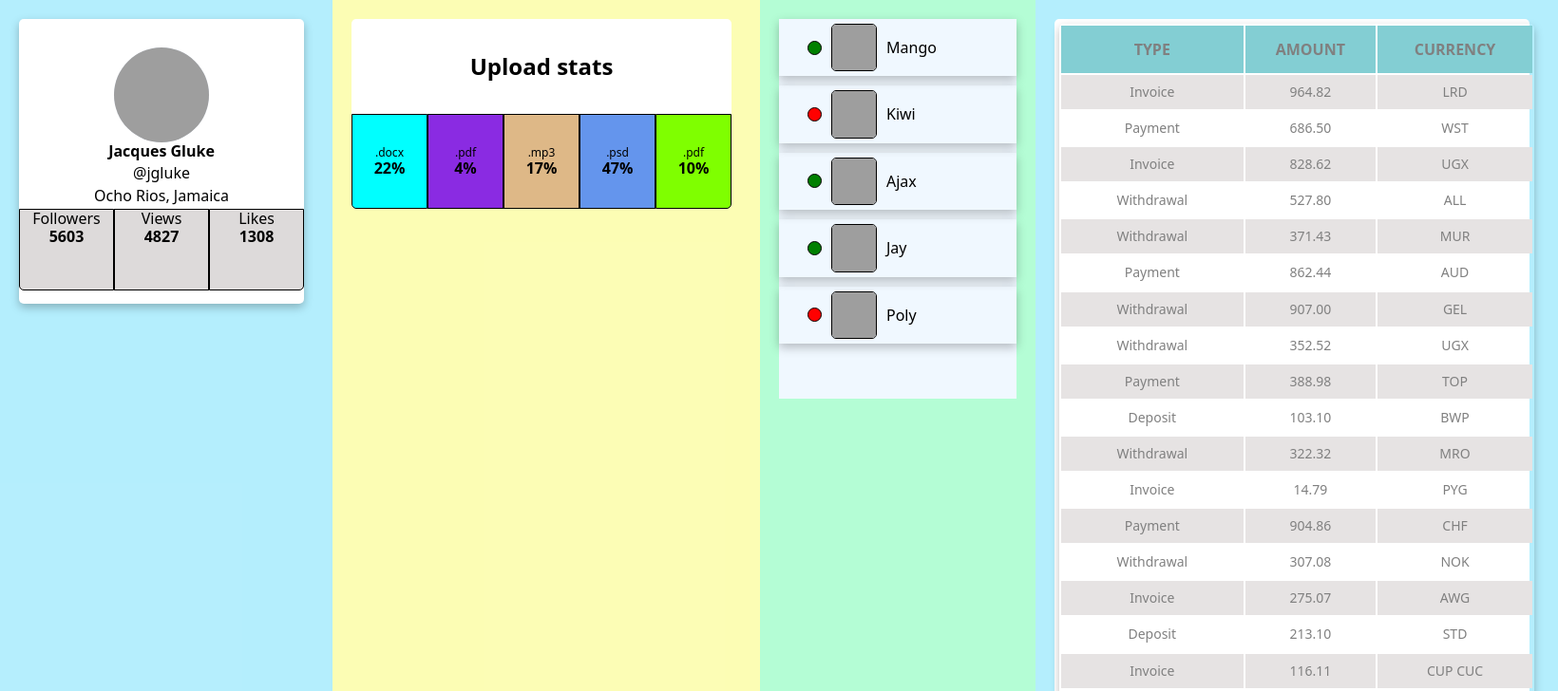
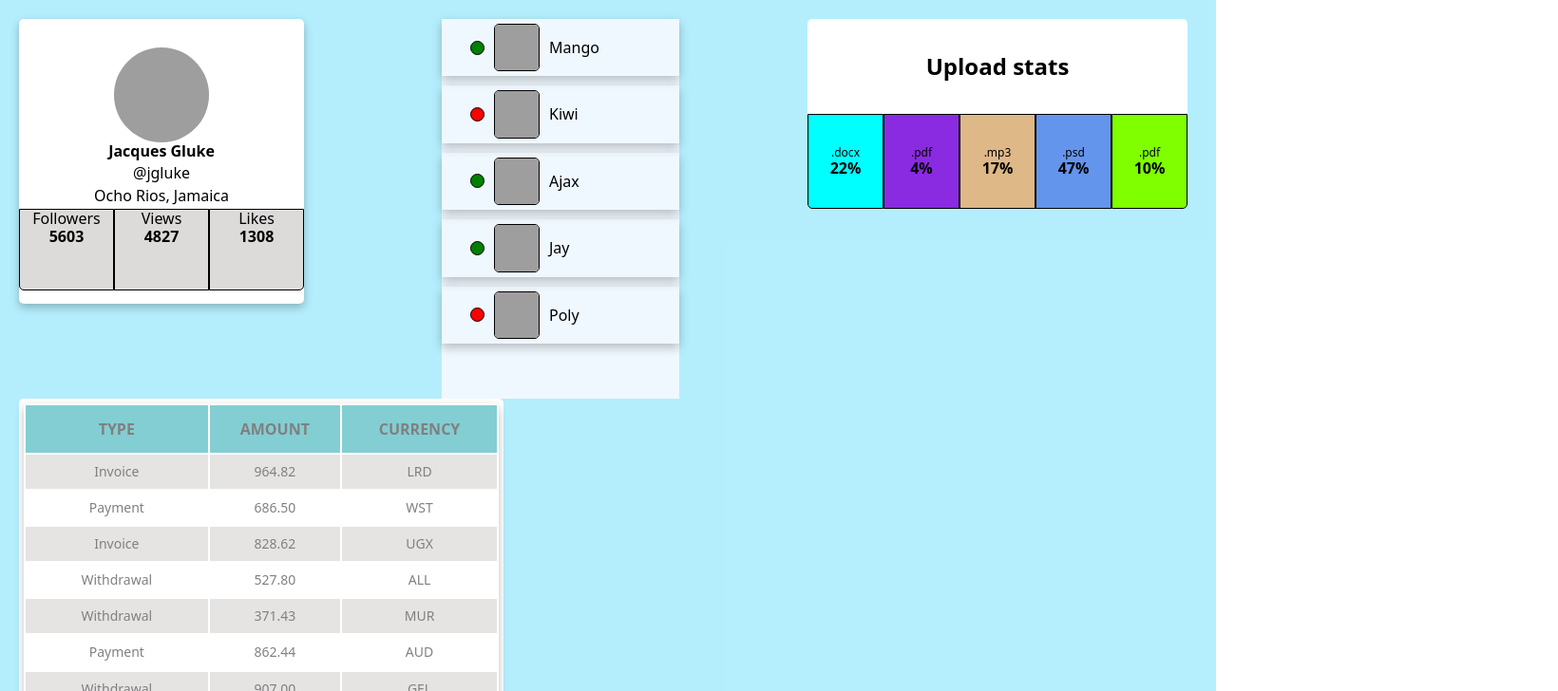
Before and after one commit to Vitaliy-1915/goit-react-hw-001-components, a React (Create React App) app: page / in a window 1280 px wide. Shown: the top 728 px of the page at 95% size, 1640 px wide, since content can reach past the window. Built offline with nearby package versions, Linux system fonts and the light colour scheme; grey boxes are pictures that could not be loaded.

Commit message:
fix components

```diff
--- a/src/App.jsx
+++ b/src/App.jsx
@@ -1,7 +1,4 @@
-import WrapperProfile from './components/WrapperProfile/WrapperProfile';
-import WrapperStatistics from './components/WrapperStatistics/WrapperStatistics';
-import WrapperFriendList from './components/WrapperFriendList/WrapperFriendList';
-import WrapperTransactionHistory from './components/WrapperTransactionHistory/WrapperTransactionHistory';
+import Wrapper from './components/Wrapper/Wrapper';
 import user from './data/user.json';
 import stats from './data/statistical-data.json';
 import friends from './data/friends.json';
@@ -11,10 +8,12 @@ import './App.css';
 function App() {
   return (
     <div className="App">
-      <WrapperProfile user={user} />
-      <WrapperStatistics statisticalData={stats} />
-      <WrapperFriendList friends={friends} />
-      <WrapperTransactionHistory transactions={transactions} />
+      <Wrapper
+        user={user}
+        statisticalData={stats}
+        friends={friends}
+        transactions={transactions}
+      />
     </div>
   );
 }
--- a/src/components/WrapperProfile/WrapperProfile.jsx
+++ b/src/components/Profile/UserProfile.jsx
@@ -1,12 +1,11 @@
 import React from 'react';
-import Profile from '../Profile/Profile';
-import s from '../WrapperProfile/WrapperProfile.module.css';
+import Profile from './Profile';
 
-function WrapperProfile(props) {
+function UserProfile(props) {
   const { user } = props;
 
   return (
-    <div className={s.container}>
+    <div>
       <Profile
         name={user.name}
         tag={user.tag}
@@ -18,4 +17,4 @@ function WrapperProfile(props) {
   );
 }
 
-export default WrapperProfile;
+export default UserProfile;
--- /dev/null
+++ b/src/components/Wrapper/Wrapper.jsx
@@ -0,0 +1,24 @@
+import React from 'react';
+import TransactionHistory from '../TransactionHistory/TransactionHistory';
+import Statistics from '../Statistics/Section';
+import StatisticsList from '../Statistics/StatisticsList';
+import FriendList from '../FriendList/FriendList';
+import UserProfile from '../Profile/UserProfile';
+import s from '../Wrapper/Wrapper.module.css';
+
+function Wrapper(props) {
+  const { transactions, statisticalData, friends, user } = props;
+
+  return (
+    <div className={s.container}>
+      <UserProfile user={user} />
+      <FriendList friends={friends} />
+      <Statistics title="Upload stats">
+        <StatisticsList stats={statisticalData} />
+      </Statistics>
+      <TransactionHistory items={transactions} />
+    </div>
+  );
+}
+
+export default Wrapper;
--- a/src/components/WrapperProfile/WrapperProfile.module.css
+++ b/src/components/Wrapper/Wrapper.module.css
@@ -3,5 +3,5 @@
   flex-wrap: wrap;
   padding: 20px;
   background-color: #61dafb78;
-  width: 550px;
+  width: 6000px;
 }
--- a/src/components/WrapperFriendList/WrapperFriendList.jsx
+++ /dev/null
@@ -1,15 +0,0 @@
-import React from 'react';
-import FriendList from '../FriendList/FriendList';
-import s from '../WrapperFriendList/WrapperFriendList.module.css';
-
-function WrapperFriendList(props) {
-  const { friends } = props;
-
-  return (
-    <div className={s.container}>
-      <FriendList friends={friends} />
-    </div>
-  );
-}
-
-export default WrapperFriendList;
--- a/src/components/WrapperFriendList/WrapperFriendList.module.css
+++ /dev/null
@@ -1,7 +0,0 @@
-.container {
-  display: flex;
-  flex-wrap: wrap;
-  padding: 20px;
-  background-color: #61fba678;
-  width: 550px;
-}
--- a/src/components/WrapperStatistics/WrapperStatistics.jsx
+++ /dev/null
@@ -1,19 +0,0 @@
-import React from 'react';
-import Statistics from '../Statistics/Section';
-import StatisticsList from '../Statistics/StatisticsList';
-import s from '../WrapperStatistics/WrapperStatistics.module.css';
-
-function WrapperStatistics(props) {
-  const { statisticalData } = props;
-
-  return (
-    <div className={s.container}>
-      <Statistics title="Upload stats">
-        <StatisticsList stats={statisticalData} />
-      </Statistics>
-      {/* <Statistics stats={statisticalData} /> */}
-    </div>
-  );
-}
-
-export default WrapperStatistics;
--- a/src/components/WrapperStatistics/WrapperStatistics.module.css
+++ /dev/null
@@ -1,7 +0,0 @@
-.container {
-  display: flex;
-  flex-wrap: wrap;
-  padding: 20px;
-  background-color: #f8fb6178;
-  width: 550px;
-}
--- a/src/components/WrapperTransactionHistory/WrapperTransactionHistory.jsx
+++ /dev/null
@@ -1,15 +0,0 @@
-import React from 'react';
-import TransactionHistory from '../TransactionHistory/TransactionHistory';
-import s from '../WrapperTransactionHistory/WrapperTransactionHistory.module.css';
-
-function WrapperTransactionHistory(props) {
-  const { transactions } = props;
-
-  return (
-    <div className={s.container}>
-      <TransactionHistory items={transactions} />
-    </div>
-  );
-}
-
-export default WrapperTransactionHistory;
--- a/src/components/WrapperTransactionHistory/WrapperTransactionHistory.module.css
+++ /dev/null
@@ -1,7 +0,0 @@
-.container {
-  display: flex;
-  flex-wrap: wrap;
-  padding: 20px;
-  background-color: #61dafb78;
-  width: 550px;
-}
```
